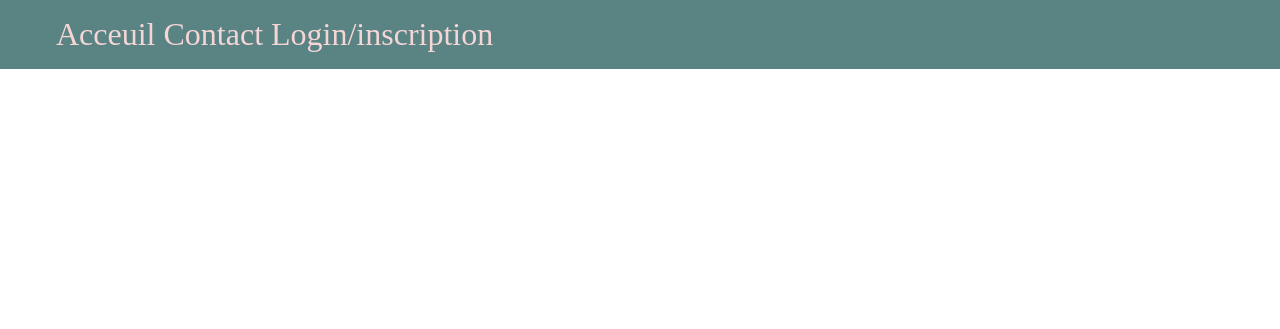
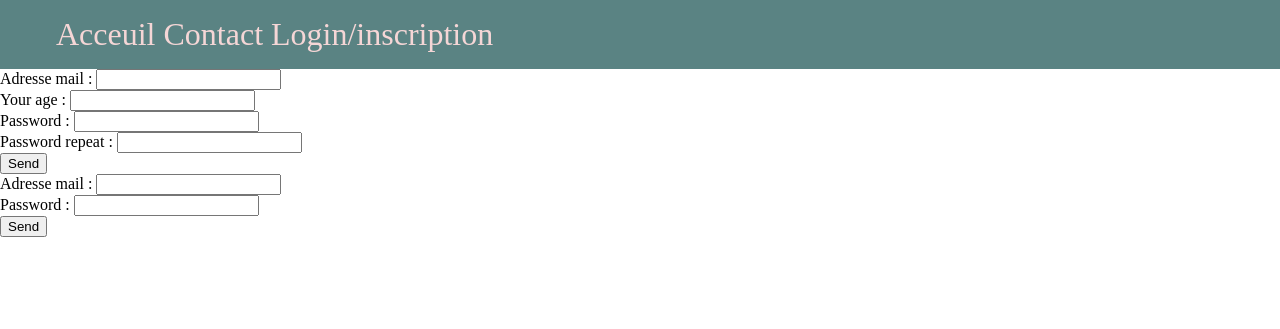
Before and after one commit to manu-cj/mini-Projet-php-formulaires, a PHP site: page /form/login-insciption.php in a window 1280 px wide. Shown: the top 329 px of the page. Run offline with PHP 8.4, Linux system fonts and the light colour scheme.

Commit message:
mini projet - recup des données du formulaire

```diff
--- a/form/login-insciption.php
+++ b/form/login-insciption.php
@@ -2,3 +2,40 @@
 require __DIR__ . "/../header.php";
 require __DIR__ . "/../footer.php";
 ?>
+
+<form method="post" action="Verification.php">
+    <div>
+        <label for="id-mail">Adresse mail :</label>
+        <input type="email" name="mail" id="id-mail">
+    </div>
+    <div>
+        <label for="id-age">Your age :</label>
+        <input type="number" name="age" id="id-age">
+    </div>
+    <div>
+        <label for="id-password">Password :</label>
+        <input type="password" name="password" id="id-password">
+    </div>
+    <div>
+        <label for="id-password-repeat">Password repeat :</label>
+        <input type="password" name="password-repeat" id="id-password-repeat">
+    </div>
+    <div>
+        <input type="submit" value="Send" name="submit">
+    </div>
+</form>
+
+
+<form method="post" action="Verification.php">
+    <div>
+        <label for="id-mail">Adresse mail :</label>
+        <input type="email" name="mail" id="id-mail">
+    </div>
+    <div>
+        <label for="id-password">Password :</label>
+        <input type="password" name="password" id="id-password">
+    </div>
+    <div>
+        <input type="submit" value="Send" name="submit">
+    </div>
+</form>
--- a/index.php
+++ b/index.php
@@ -1,6 +1,6 @@
 <?php
-require __DIR__ . "./header.php";
-require __DIR__ . "./footer.php";
+require __DIR__ . "../header.php";
+require __DIR__ . "../footer.php";
 ?>
 
 <div>
```
Also changed, not shown: form/Verification.php (+7 -0 lines), form/contact.php (+17 -0 lines).
